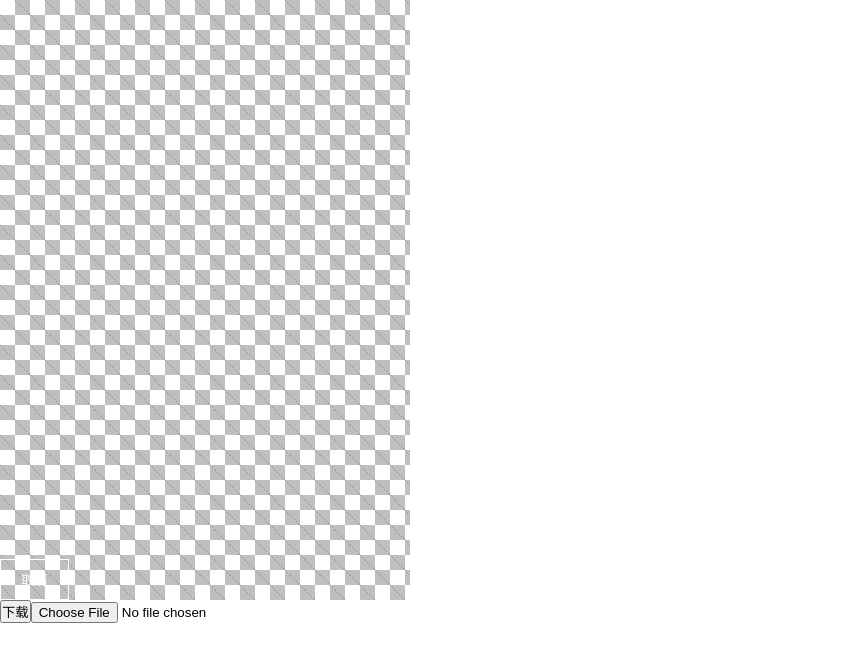
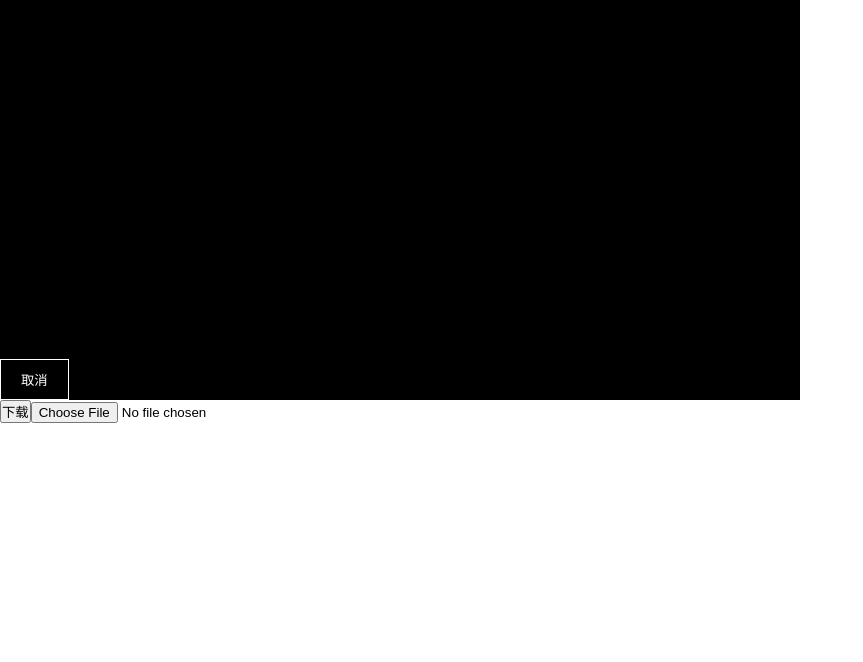
Before and after one commit to sun0317tao/vue-crpp, a Vue app: page / in a window 1280 px wide. Shown: the top 662 px of the page, without its empty margins (0-863 px from the left). Built offline with nearby package versions, Linux system fonts and the light colour scheme.

Commit message:
修改传参颜色为true显示不出来颜色bug

```diff
--- a/src/App.vue
+++ b/src/App.vue
@@ -10,10 +10,8 @@
     @confirmCropp="confirmCropp"
   /> -->
   <Cropp
-    :croppwidth="410"
-    :croppheight="600"
     :fileOrUrl="fileval"
-    :backGroundColor="false"
+    :backGroundColor="true"
     @moveupCropp="moveupCropp"
     @confirmCropp="confirmCropp"
   />
--- a/src/components/croppicture/index.vue
+++ b/src/components/croppicture/index.vue
@@ -140,7 +140,7 @@ export default {
     fileOrUrl: {
       handler(newval, oldval) {
         if (newval && newval.type?.includes("image")) {
-          this.cancel()
+          this.cancel();
           this.isCropp = true;
           const readfile = new FileReader();
           readfile.readAsDataURL(newval);
@@ -157,14 +157,16 @@ export default {
   },
   computed: {
     bacColor() {
-      if (typeof this.backGroundColor == "string") {
-        return this.backGroundColor;
+      if (this.backGroundColor || typeof this.backGroundColor == "string") {
+        return typeof this.backGroundColor == "boolean"
+          ? "#000"
+          : this.backGroundColor;
       } else {
         return "";
       }
     },
     backImage() {
-      if (typeof this.backGroundColor == "boolean") {
+      if (typeof this.backGroundColor == "boolean" && !this.backGroundColor) {
         return this.backGroundColor
           ? "#000"
           : "linear-gradient( 45deg, rgba(0, 0, 0, 0.25) 25%, transparent 0, transparent 75%, rgba(0, 0, 0, 0.25) 0 ), linear-gradient(45deg, rgba(0, 0, 0, 0.25) 25%, transparent 0, transparent 75%, rgba(0, 0, 0, 0.25) 0)";
```
